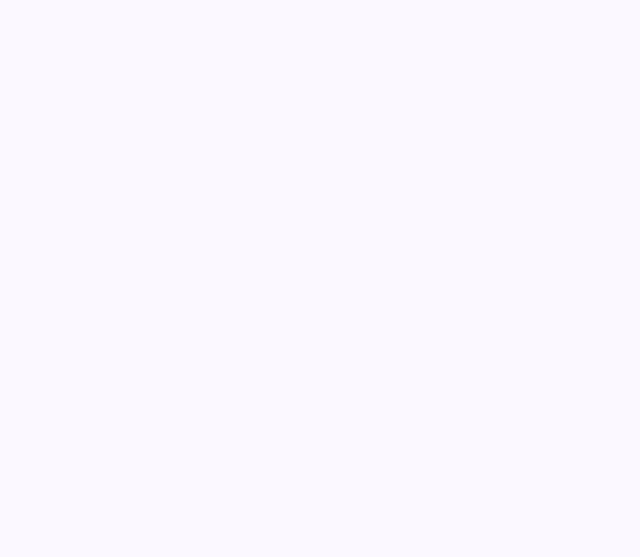
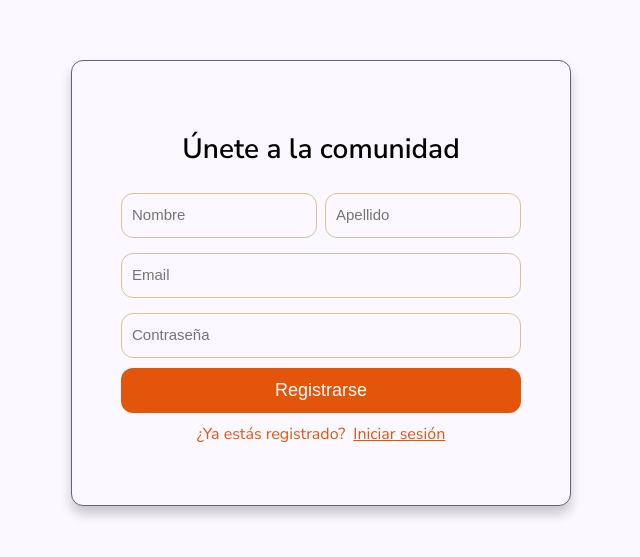
Before and after one commit to 2piradrian/seminario-client, a React (Vite) app: page /register in a window 1280 px wide. Shown: the part 117-674 px from the top of the page, without its empty margins (319-959 px from the left). Built offline with nearby package versions, Linux system fonts and the light colour scheme.

Commit message:
add: registerform
finished registerform

```diff
--- a/src/ui/components/molecules/login-form/login-form.tsx
+++ b/src/ui/components/molecules/login-form/login-form.tsx
@@ -26,7 +26,6 @@ export default function LoginForm({ onSubmit }: Props) {
                 <p>¿Primera vez?</p>
                 <Link to="/register" aria-label="Crear una cuenta">Regístrate</Link>
             </div>
-
         </form>
     )
 
--- a/src/ui/components/molecules/register-form/register-form.tsx
+++ b/src/ui/components/molecules/register-form/register-form.tsx
@@ -1,3 +1,34 @@
-export default function RegisterForm() {
+import style from "./style.module.css";
+import MediumTitle from "../../atoms/medium-title/medium-title";
+import InputLabel from "../../atoms/input-label/input-label";
+import MainButton from "../../atoms/main-button/main-button";
+import { Link } from "react-router-dom";
 
+type Props = {
+    onSubmit: () => void;
 }
+
+export default function RegisterForm({ onSubmit } : Props) {
+    return(
+        <form onSubmit={onSubmit} className={style.container}>
+            <MediumTitle text="Únete a la comunidad" />
+            <div className={style.registerName}>
+                <InputLabel id="name" placeholder="Nombre" required type="text" />
+                <InputLabel id="lastname" placeholder="Apellido" required type="text" />
+            </div>
+            <div className={style.inputDelimiter}>
+                <InputLabel id="email" placeholder="Email" required type="text" />
+            </div>
+            <div className={style.inputDelimiter}>
+                <InputLabel id="password" placeholder="Contraseña" required type="password" />
+            </div>
+            <div className={style.inputDelimiter}>
+                <MainButton onClick={() => {}} text="Registrarse" type="submit"/>
+            </div>
+            <div className={style.loginText}>
+                <p>¿Ya estás registrado?</p>
+                <Link to="/login" aria-label="Iniciar sesion">Iniciar sesión</Link>
+            </div>
+        </form>
+    )
+}
--- a/src/ui/components/molecules/register-form/style.module.css
+++ b/src/ui/components/molecules/register-form/style.module.css
@@ -0,0 +1,47 @@
+.container {
+    width: 100%;
+    max-width: 500px;
+    background-color: var(--background);
+    border: 1px solid var(--on-background);
+    padding: 60px 20px;
+    border-radius: 12px;
+    display: flex;
+    justify-content: center;
+    align-items: center;
+    flex-direction: column;
+    gap: 10px;
+    box-shadow: 0 8px 12px rgba(0, 0, 0, 0.2);
+}
+
+.inputDelimiter {
+    width: 100%;
+    max-width: 400px;
+    display: flex;
+    align-items: center;
+    gap: 8px;
+    flex-direction: column;
+    justify-content: flex-start;
+}
+
+.registerName {
+    display: flex;
+    flex-direction: row;
+    gap: 8px;
+    width: 100%;
+    max-width: 400px;
+}
+
+.registerName > input {
+    flex: 1;
+    min-width: 0;
+}
+
+.loginText {
+    display: flex;
+    flex-direction: row;
+    gap: 8px;
+}
+
+.loginText > p, a {
+    color: var(--primary);
+}
--- a/src/ui/routes/routes-manager.tsx
+++ b/src/ui/routes/routes-manager.tsx
@@ -7,7 +7,7 @@ export default function RoutesManager() {
         <BrowserRouter>
             <Routes>
                 <Route path="/login" element={<LoginRoute />} />
-                <Route path="/register" element={<RegisterRoute/>} />
+                <Route path="/register" element={<RegisterRoute />} />
             </Routes>
         </BrowserRouter>
     )
```
